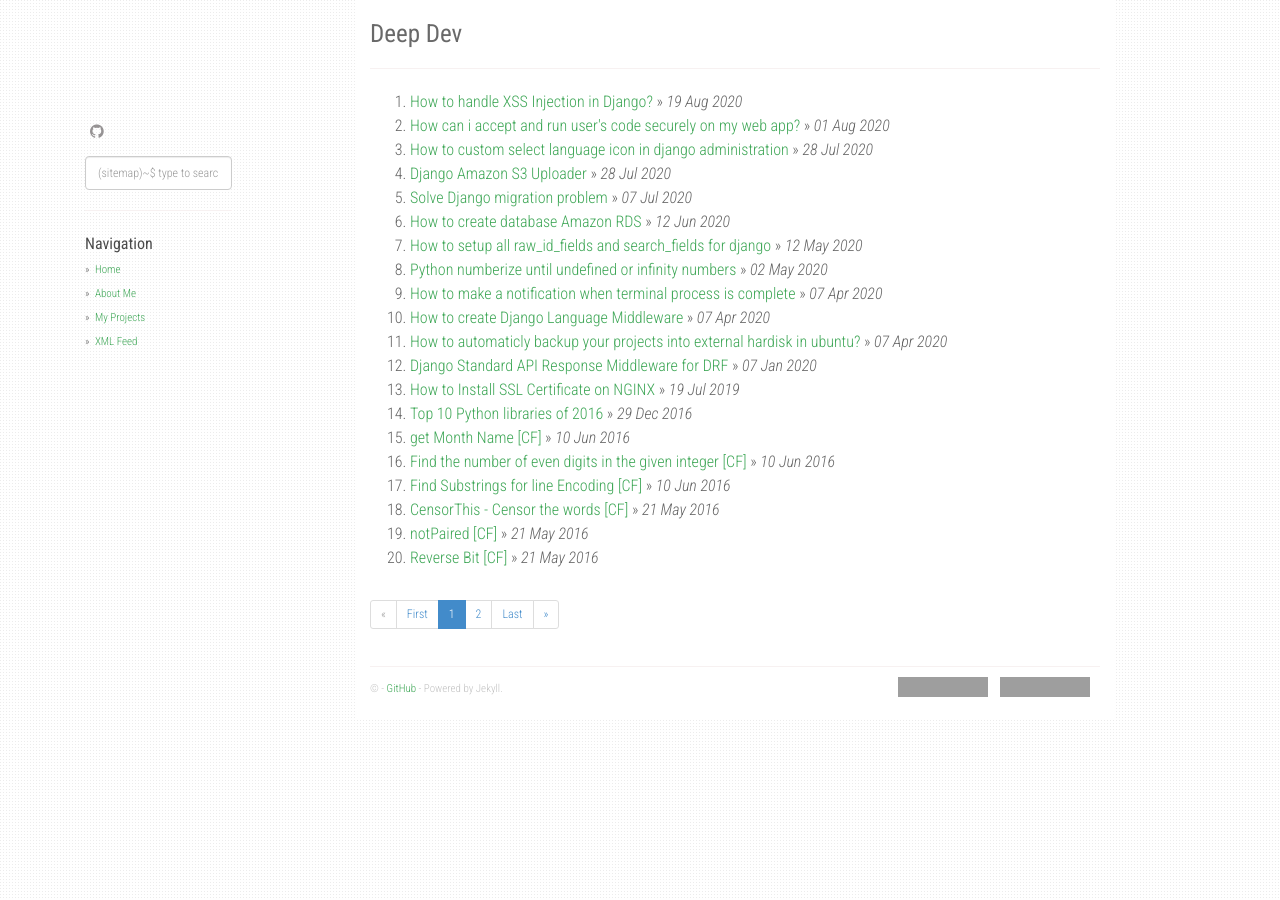
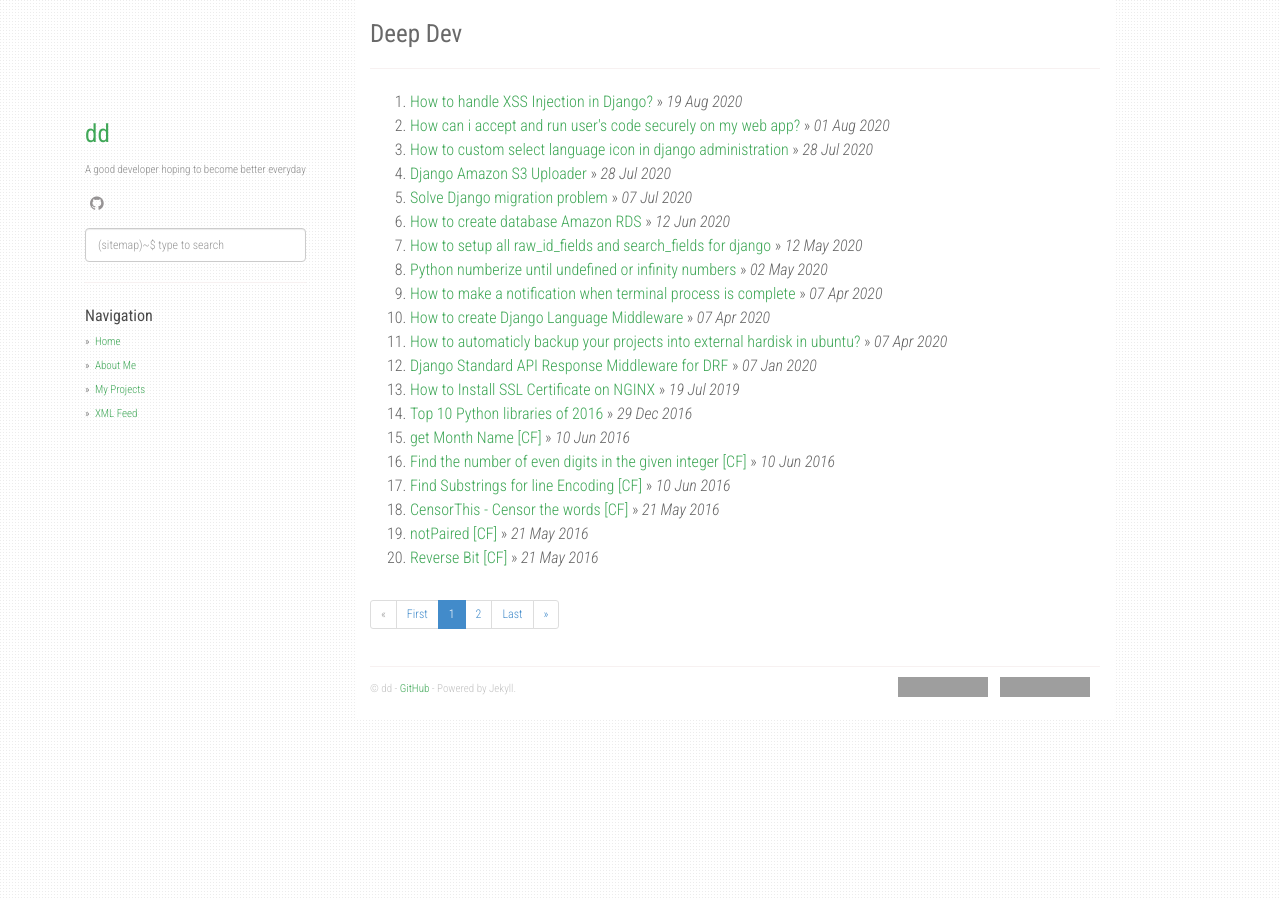
Before and after one commit to deepdev1/deepdev1.github.io, a Jekyll site: the page built from index.html, in a window 1280 px wide. Built offline with Jekyll 4.4.1, drawn with Linux system fonts in a browser that asks for light colours; nearby versions of some CDN libraries; the list of posts is cut into pages by our own code; grey boxes are pictures that could not be loaded.

Commit message:
update on profile

```diff
--- a/_config.yml
+++ b/_config.yml
@@ -1,8 +1,8 @@
 title: Deep Dev
 description: Development Reflections
-author:
+author: dd
 github: https://github.com/deepdev1
-about:
+about: A good developer hoping to become better everyday
 disqus_shortname:
 google_analytics:
 
```
